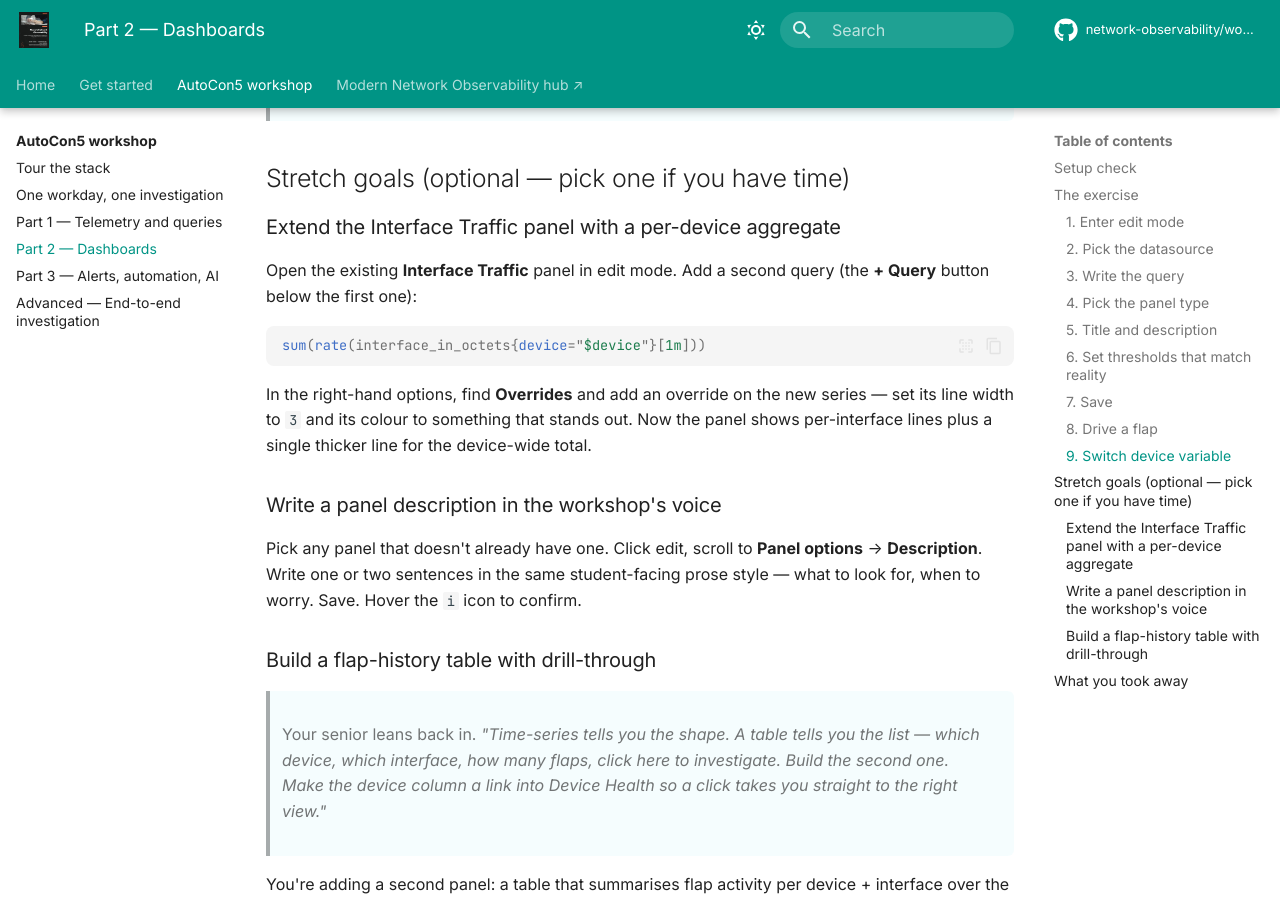
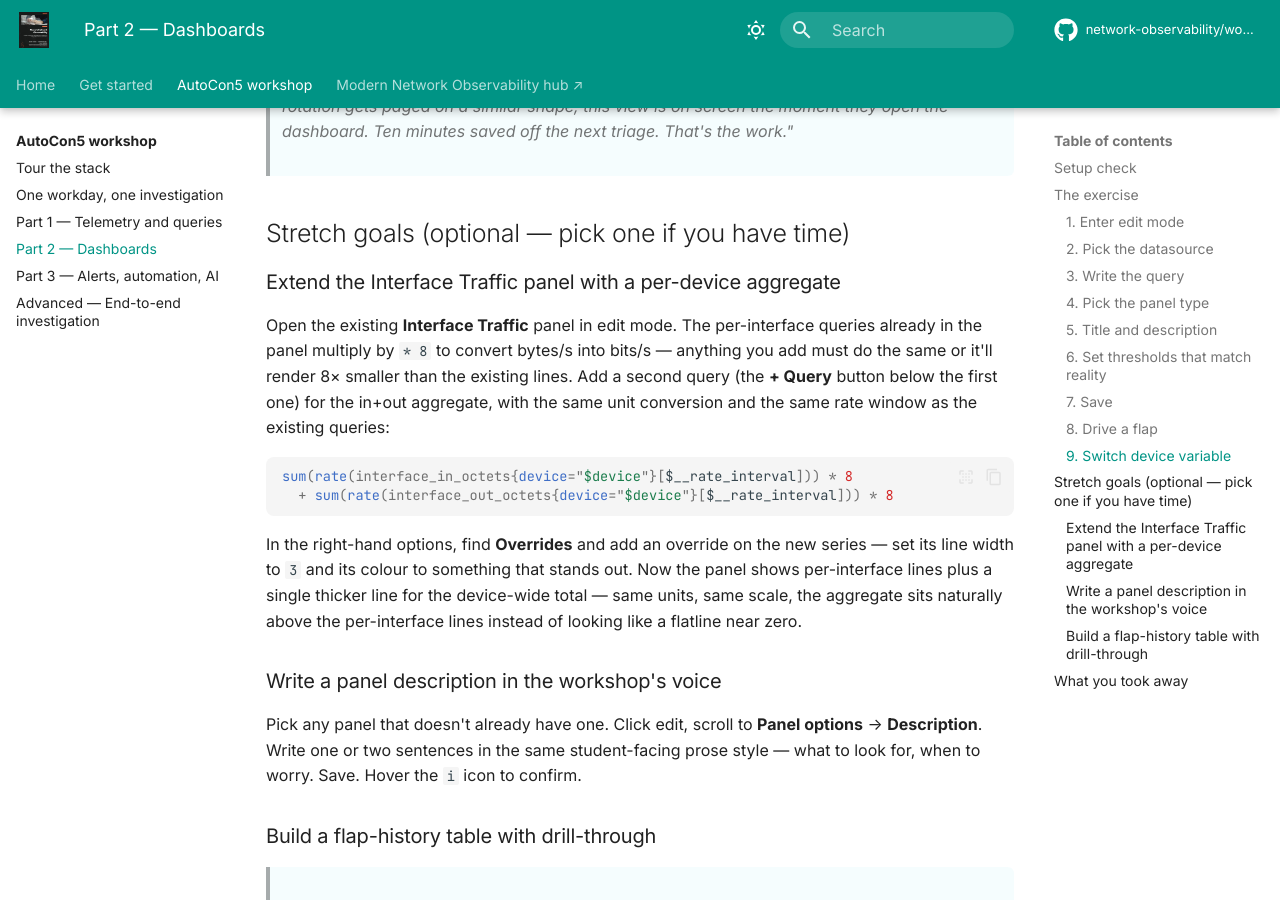
Before and after one commit to network-observability/workshops, an MkDocs documentation site: the page built from docs/workshop/part-2.md, in a window 1280 px wide and 900 px high, scrolled down 8364 px. Built offline with MkDocs 1.6.1 and Material for MkDocs 9.7.7, drawn with Linux system fonts in a browser that asks for light colours; comment, search, counter and statistics services are not loaded; some of the changed text lies outside the part shown.

Commit message:
docs(part-2): stochastic baseline caption + stretch traffic-aggregate unit fix (#88)
Two small accuracy fixes from a fresh-student walkthrough.

- Stretch goal "Extend the Interface Traffic panel" — the suggested
  query was `sum(rate(...))` with no `* 8`. The existing per-interface
  queries in the panel multiply by 8 (bytes/s → bits/s), so a student
  adding the unscaled aggregate gets a line that looks like a flatline
  8× smaller than every other line in the panel. Updated the snippet
  to multiply by 8 and to also include the out-octets half (since
  "Interface Traffic" is in+out, not just inbound). Switched the rate
  window to `$__rate_interval` to match the existing queries.

- Figcaption under Step 8: claimed "yellow line is ethernet-1/11's
  baseline, value 2 in the rolling window." Same overclaim family as
  Part 1 exercise 10 (the broken-interface emitter is stochastic at
  ~1 event / 2 min, so 0–3 are all normal observations in a 2-min
  rolling window). During my live walkthrough the yellow line wasn't
  visible at all for most of the flap window. Softened to "you may
  also see a faint yellow line for ethernet-1/11 at 1–2."

No code changes. Both fixes are doc-only.

````diff
--- a/workshops/autocon5/guides/part-2-dashboards.md
+++ b/workshops/autocon5/guides/part-2-dashboards.md
@@ -180,7 +180,7 @@ This kicks off a 4-minute cascade with the interface cycling 30s up, 60s down. U
 ![Flap rate panel during a flap](../../../docs/assets/screenshots/flap-rate-flapping-light.png#only-light){ .screenshot loading=lazy }
 ![Flap rate panel during a flap](../../../docs/assets/screenshots/flap-rate-flapping-dark.png#only-dark){ .screenshot loading=lazy }
 
-<figcaption><strong>During a flap (~2 min in)</strong> — green line is <code>ethernet-1/1</code>, climbing fast past the orange threshold (1) and through the red threshold (3) on its way to 16+. The yellow line is <code>ethernet-1/11</code>'s baseline (always-broken interface, value 2 in the rolling window). The flapped interface is the obvious anomaly against an otherwise quiet panel.</figcaption>
+<figcaption><strong>During a flap (~2 min in)</strong> — green line is <code>ethernet-1/1</code>, climbing fast past the orange threshold (1) and through the red threshold (3) on its way to 16+. You may also see a faint yellow line for <code>ethernet-1/11</code> at 1–2 — the broken-interface log emitter is stochastic at ~1 event / 2 min, so it isn't always in the rolling window. Either way, the flapped interface is the obvious anomaly against an otherwise quiet panel.</figcaption>
 
 </figure>
 
@@ -224,13 +224,14 @@ Worth noting: `srl1` and `srl2` arrive through different upstream pipelines (gNM
 
 ### Extend the Interface Traffic panel with a per-device aggregate
 
-Open the existing **Interface Traffic** panel in edit mode. Add a second query (the **+ Query** button below the first one):
+Open the existing **Interface Traffic** panel in edit mode. The per-interface queries already in the panel multiply by `* 8` to convert bytes/s into bits/s — anything you add must do the same or it'll render 8× smaller than the existing lines. Add a second query (the **+ Query** button below the first one) for the in+out aggregate, with the same unit conversion and the same rate window as the existing queries:
 
 ```promql
-sum(rate(interface_in_octets{device="$device"}[1m]))
+sum(rate(interface_in_octets{device="$device"}[$__rate_interval])) * 8
+  + sum(rate(interface_out_octets{device="$device"}[$__rate_interval])) * 8
 ```
 
-In the right-hand options, find **Overrides** and add an override on the new series — set its line width to `3` and its colour to something that stands out. Now the panel shows per-interface lines plus a single thicker line for the device-wide total.
+In the right-hand options, find **Overrides** and add an override on the new series — set its line width to `3` and its colour to something that stands out. Now the panel shows per-interface lines plus a single thicker line for the device-wide total — same units, same scale, the aggregate sits naturally above the per-interface lines instead of looking like a flatline near zero.
 
 ### Write a panel description in the workshop's voice
 
````
